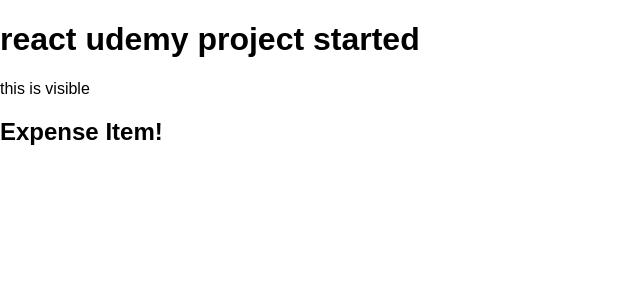
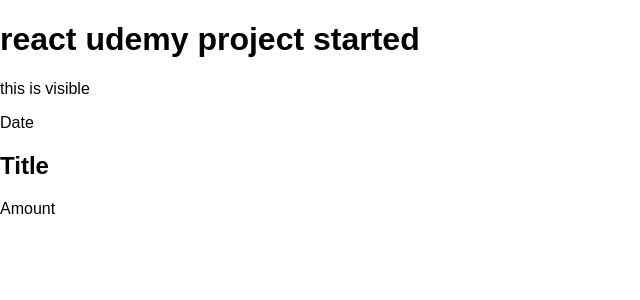
Before and after one commit to paras9sid/expense_tracker_react, a React (Create React App) app: page / in a window 1280 px wide. Shown: the top 300 px of the page, without its empty margins (0-640 px from the left). Built offline with nearby package versions, Linux system fonts and the light colour scheme.

Commit message:
JSX written and trued in component & compo rendered in app

```diff
--- a/src/components/ExpenseItem.js
+++ b/src/components/ExpenseItem.js
@@ -1,7 +1,15 @@
 import React from "react";
 
 function ExpenseItem() {
-  return <h2>Expense Item!</h2>;
+  return (
+    <div>
+      <div>Date</div>
+      <div>
+        <h2>Title</h2>
+        <div>Amount</div>
+      </div>
+    </div>
+  );
 }
 
 export default ExpenseItem;
```
